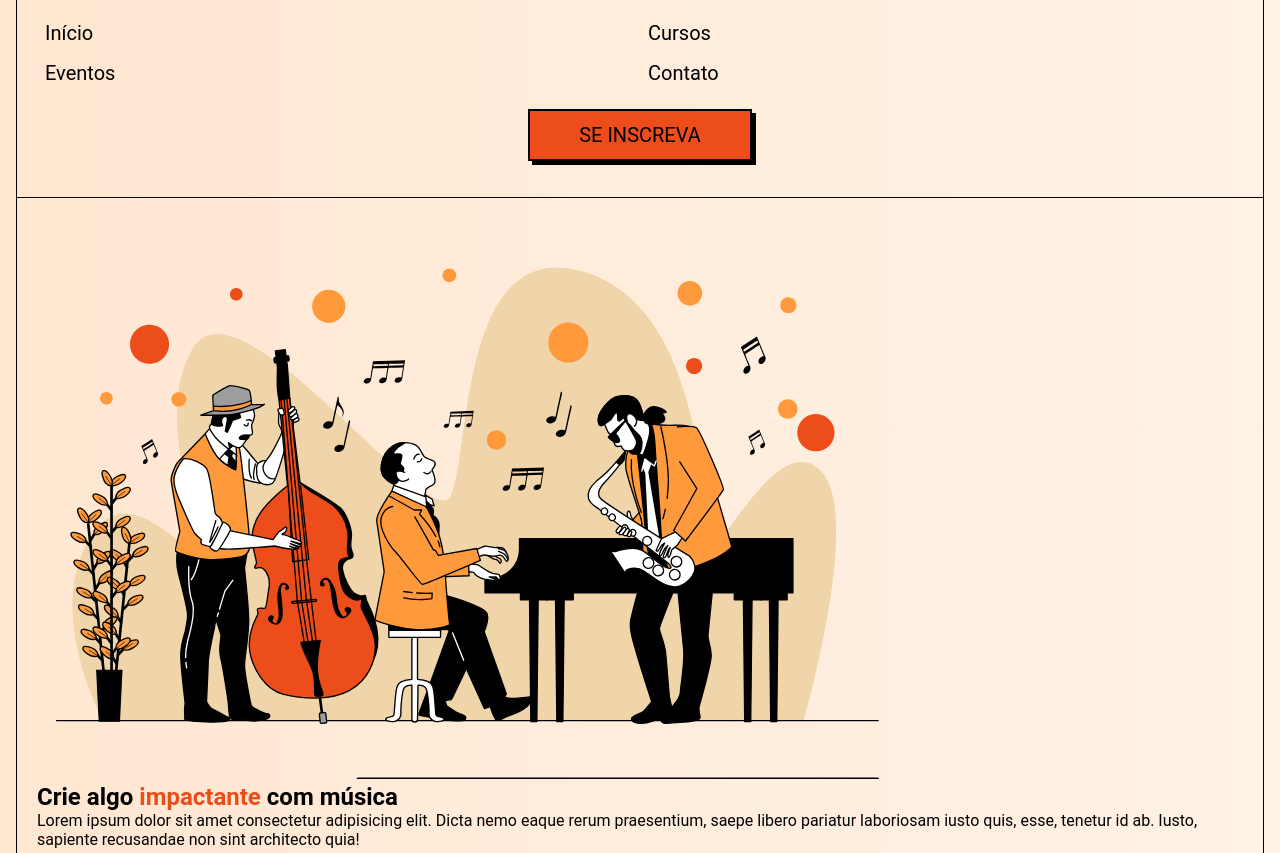
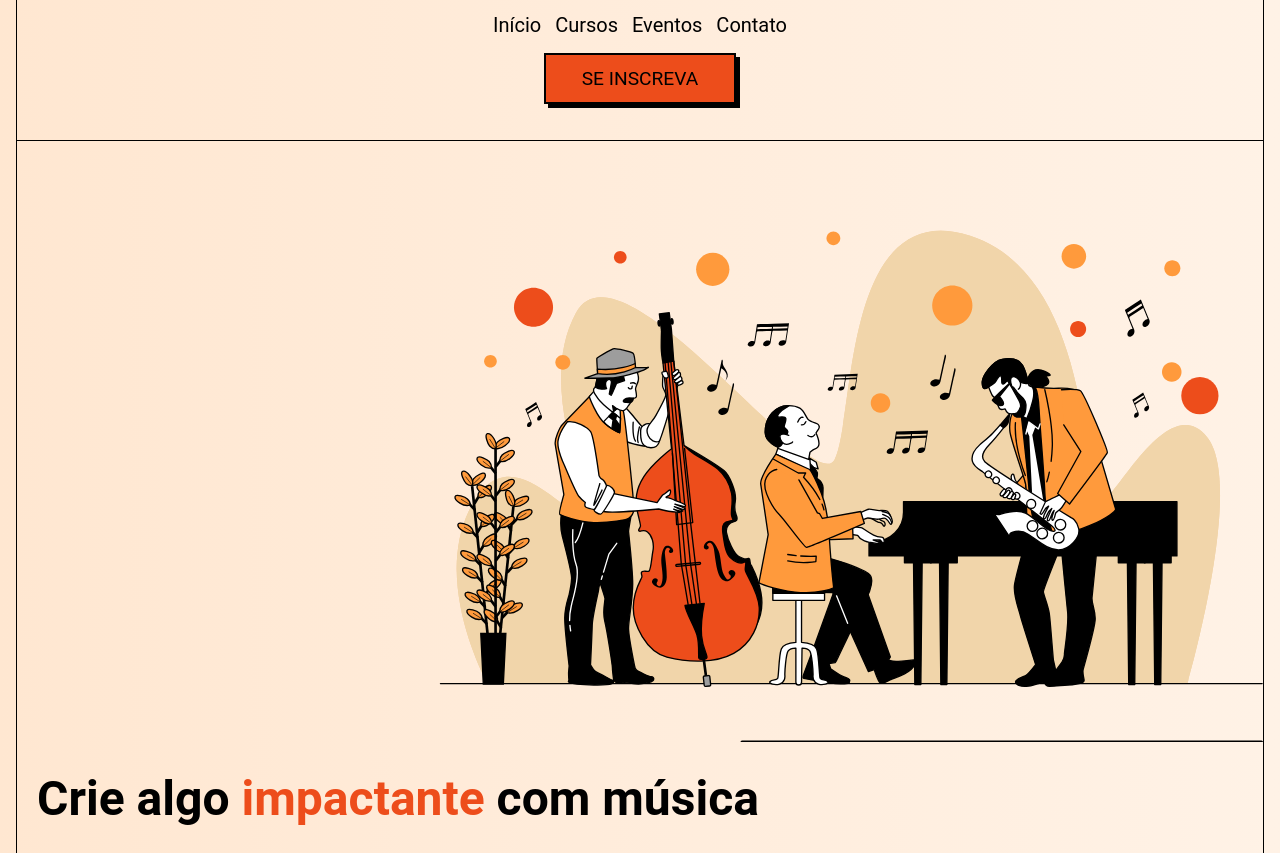
Before and after one commit to carollkaren/html_css, a plain HTML site: page proejto.lp/index.html in a window 1280 px wide. Shown: the part 83-936 px from the top of the page. Drawn offline with Linux system fonts and the light colour scheme.

Commit message:
tutorial.lp

```diff
--- a/proejto.lp/index.html
+++ b/proejto.lp/index.html
@@ -18,11 +18,11 @@
         <a href="#" class="button mt-1 mb-1 mx-auto">Se inscreva</a>
     </header>
     <main>
-        <section class="design">
+        <section class="design secao01">
             <img src="imagens/hero-img.svg" alt="Banda de Jazzz tocando">
         <div>
-            <h1>Crie algo <span>impactante</span> com música</h1>
-            <p>Lorem ipsum dolor sit amet consectetur adipisicing elit. Dicta nemo eaque rerum praesentium, saepe libero pariatur laboriosam iusto quis, esse, tenetur id ab. Iusto, sapiente recusandae non sint architecto quia!</p>
+            <h1 class="mt-2">Crie algo <span>impactante</span> com música</h1>
+            <p class="mt-2 mb-2">Lorem ipsum dolor sit amet consectetur adipisicing elit. Dicta nemo eaque rerum praesentium, saepe libero pariatur laboriosam iusto quis, esse, tenetur id ab. Iusto, sapiente recusandae non sint architecto quia!</p>
             <a href="#" class="button mt-1 mb-1 mx-auto">Comece agora!</a>
         </div>
         </section>
--- a/proejto.lp/style.css
+++ b/proejto.lp/style.css
@@ -35,20 +35,19 @@ body{
 }
 
 header nav{
-    display: grid;
-    grid-template-columns: 1fr 1fr;
-
+    display: block;
+    text-align: center;
 }
 
 nav a{
     color: var(--cor-preta);
     font-size: 1.25rem;
-    padding: 0.5rem;
     text-decoration: none;
 }
 
-header nav a:nth-child(2n-1){
-    text-align: rigth;
+header nav a{
+    margin: 5px;
+    text-align: center;
 }
 
 .button{
@@ -57,12 +56,54 @@ header nav a:nth-child(2n-1){
     box-shadow: 4px 4px 0 var(--cor-preta);
     color: var(--cor-preta);
     display: block;
-    font-size: 1.25rem;
+    font-size: 1.2rem;
     padding: 0.75rem 1rem;
-    max-width: 14rem;
+    max-width: 12rem;
     text-align: center;
     text-decoration: none;
     text-transform: uppercase;
+}
+
+.secao01{
+    padding-right: 0;
+    padding-bottom: 16rem;
+}
+
+.secao01 img{
+    display: block;
+    margin: 1.25rem 0 0 auto;
+    max-width: 100%;
+}
+
+h1{
+    font-size: 3rem;
+    line-height: 105%;
+}
+
+h2{
+    font-size: 2.5rem;
+
+}
+
+p{
+    text-align: justify;
+}
+
+.secao01 p{
+    font-size: 1.25rem;
+    padding-right: 1.25rem;
+}
+
+.secao01.button{
+    position: relative;
+}
+
+.secao01.button::after{
+    content: '';
+    background-image: url('imagens/arrow-curve.svg');
+    position: absolute;
+    height: 48px;
+    width: 132px;
 }
 
 .mt-1{
```
